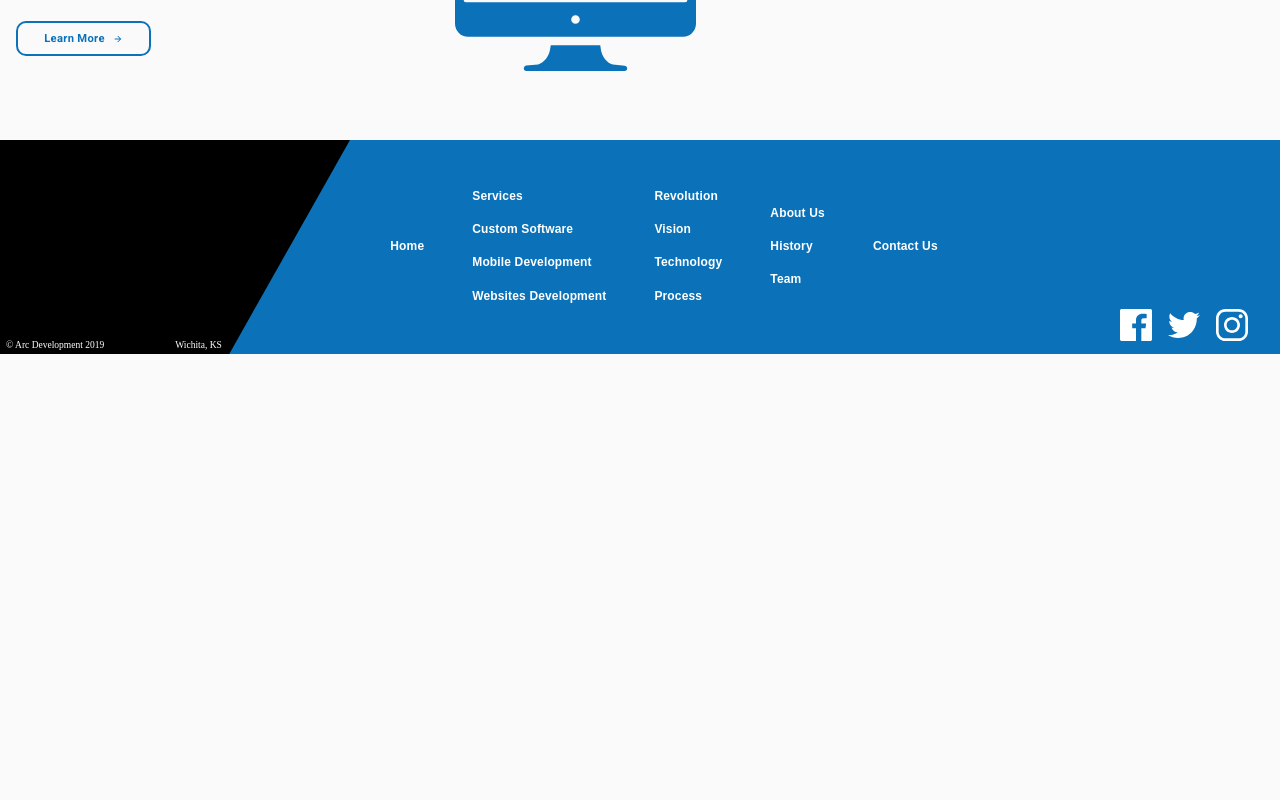
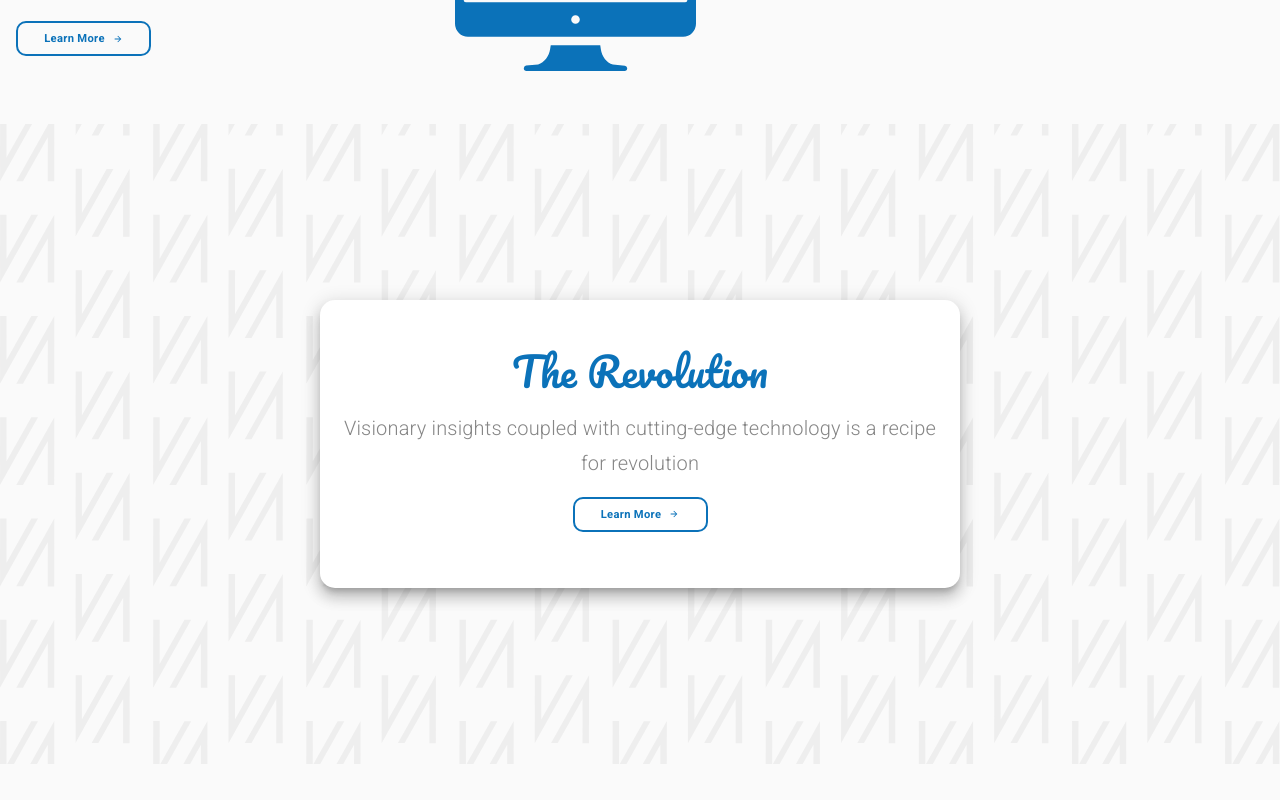
Before and after one commit to calvin-puram/Arc-Development, a React (Create React App) app: page / in a window 1280 px wide. Shown: the part 1300-2100 px from the top of the page. Before the commit the page ends 1654 px from the top, so only its background shows below. Built offline with nearby package versions, Linux system fonts and the light colour scheme.

Commit message:
setup revolution cta section

```diff
--- a/src/components/LandingPage.tsx
+++ b/src/components/LandingPage.tsx
@@ -4,12 +4,15 @@
 import Button from "@material-ui/core/Button";
 import { makeStyles } from "@material-ui/core/styles";
 import Typography from "@material-ui/core/Typography";
+import Card from '@material-ui/core/Card';
+import CardContent from '@material-ui/core/CardContent';
 
 import animationData from "../animations/landinganimation/data";
 import ButtonArrow from "./ui/ButtonArrow";
 import customsoftwareIcon from "../assets/Custom Software Icon.svg";
 import mobileappsIcon from "../assets/mobileIcon.svg";
 import websitesIcon from "../assets/websiteIcon.svg";
+import revolutionBackground from '../assets/repeatingBackground.svg'
 
 const useStyles = makeStyles((theme: any) => ({
   hero: {
@@ -76,7 +79,6 @@
 
     maxWidth: "100%",
     [theme.breakpoints.down("sm")]: {
-    //   width: "90%",
       margin: "auto",
       textAlign: "center",
     },
@@ -112,6 +114,40 @@
   },
   mobileWrapper: {
       marginTop: '2rem'
+  },
+  cardWrapper: {
+    height: '80vh',
+    display: 'flex',
+    justifyContent: 'center',
+    alignItems: 'center',
+    backgroundImage: `url(${revolutionBackground})`,
+    backgroundRepeat: 'no-repeat',
+    backgroundSize: 'cover',
+    backgroundPosition: 'center',
+    marginTop: '2rem',
+    marginBottom: '2rem'
+  },
+  card: {
+    margin: 'auto',
+    width: '50%',
+    boxShadow: theme.shadows[10],
+    borderRadius: 15,
+    [theme.breakpoints.down('md')]: {
+      width: '80%'
+    },
+    [theme.breakpoints.down('sm')]: {
+      width: '90%'
+    }
+  },
+  cardContent: {
+    height: 'auto',
+    textAlign: 'center',
+    paddingTop: '2rem',
+    paddingBottom: '2rem',
+  },
+  cardText: {
+    marginTop: '1rem',
+    textAlign: 'center'
   }
 }));
 const LandingPage = () => {
@@ -281,6 +317,33 @@
           </Grid>
         </Grid>
       </Grid>
+      {/* ****Revolution Section**** */}
+      <Grid item className={classes.cardWrapper}>
+        <Card className={classes.card}>
+          <CardContent >
+            <Grid container direction="column" justify="center" alignItems="center" className={classes.cardContent}>
+              <Grid item>
+                <Typography variant="h3">The Revolution</Typography>
+              </Grid>
+              <Grid item>
+                <Typography variant="subtitle1"  className={classes.cardText}>Visionary insights coupled with cutting-edge technology is a recipe for revolution</Typography>
+                <Button
+              variant="outlined"
+              className={classes.learnMoreCustomSoftware}
+            >
+              Learn More{" "}
+              <ButtonArrow
+                height="10"
+                width="10"
+                fill="#0B72B9"
+                classItem={classes.buttonArrow}
+              />
+            </Button>
+              </Grid>
+            </Grid>
+          </CardContent>
+        </Card>
+      </Grid>
     </Grid>
   );
 };
--- a/src/components/ui/Theme.js
+++ b/src/components/ui/Theme.js
@@ -42,7 +42,7 @@
     h3: {
       fontFamily: "Pacifico",
       fontSize: "2.5rem",
-      color: 'white'
+      color: arcBlue
     },
     h4: {
       fontFamily: "Raleway",
```
Also changed, not shown: 1 other file (tests, documents, lock files or other folders).
